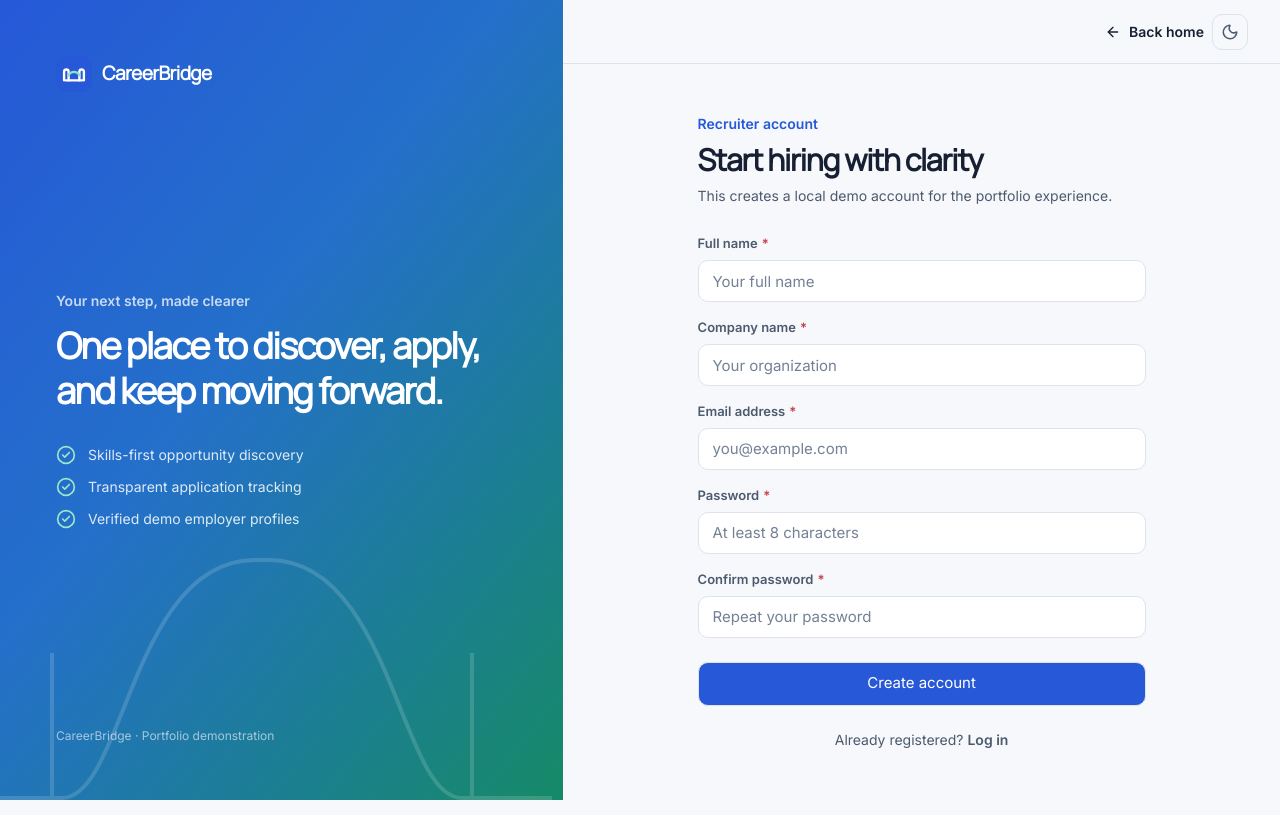
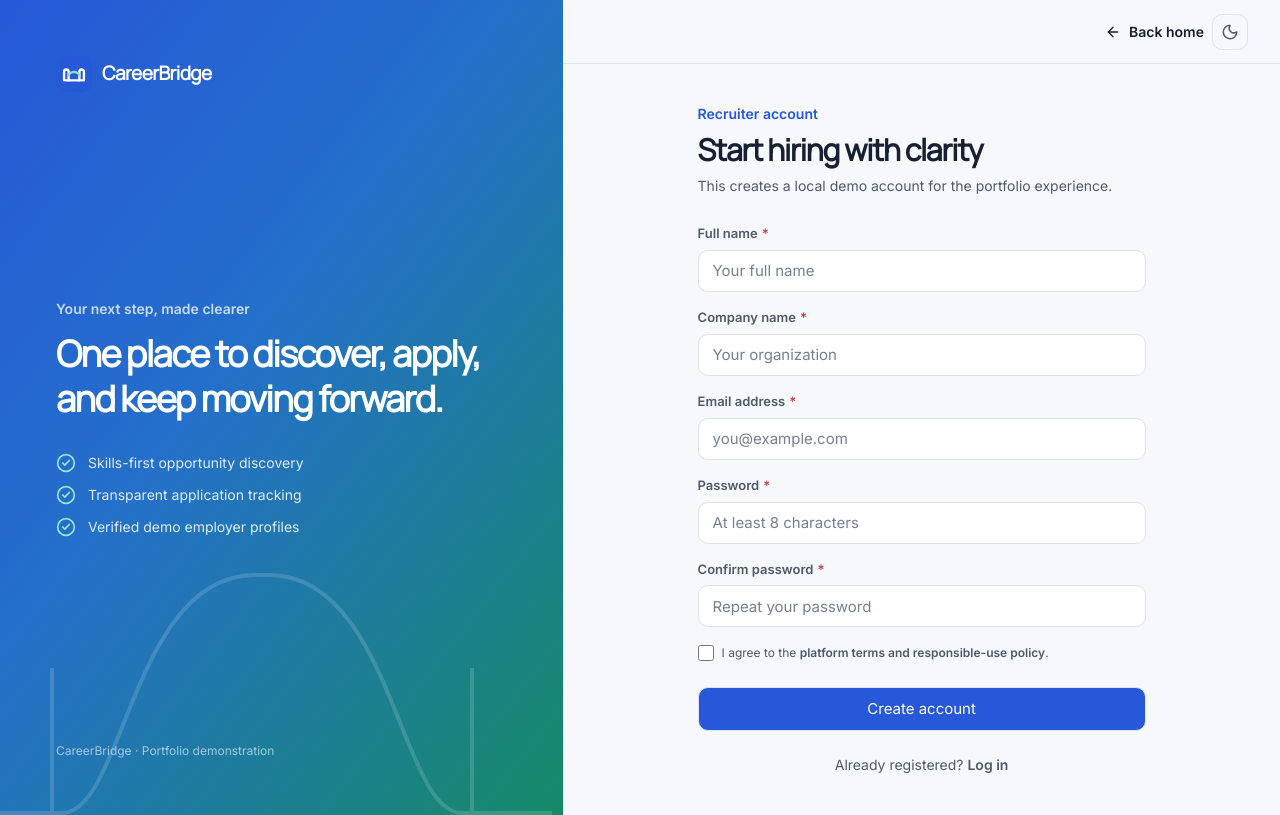
Before and after one commit to Sravanramaraju/CareerBridge-full-stack-off-campus-recruitment-platform-with-AI-assisted-r-sum-screening., a React (Vite) app: page /signup/recruiter in a window 1280 px wide. Built offline with nearby package versions, Linux system fonts and the light colour scheme.

Commit message:
feat: require signup terms consent

```diff
--- a/src/pages/auth/RoleSignupPage.jsx
+++ b/src/pages/auth/RoleSignupPage.jsx
@@ -16,6 +16,7 @@ function createSignupSchema(accountType) {
   email: z.email('Enter a valid email address.'),
   password: z.string().min(8, 'Use at least 8 characters.'),
   confirmPassword: z.string(),
+  acceptedTerms: z.boolean().refine(Boolean, 'Accept the terms to continue.'),
   })
     .refine((values) => values.password === values.confirmPassword, { message: 'Passwords do not match.', path: ['confirmPassword'] })
     .refine((values) => accountType !== 'recruiter' || values.companyName.trim().length >= 2, { message: 'Enter your company name.', path: ['companyName'] });
@@ -26,7 +27,7 @@ export function RoleSignupPage({ accountType }) {
   const [complete, setComplete] = useState(false);
   const navigate = useNavigate();
   const setSession = useAppStore((state) => state.setSession);
-  const { register, handleSubmit, formState: { errors, isSubmitting } } = useForm({ resolver: zodResolver(createSignupSchema(accountType)), defaultValues: { name: '', companyName: '', email: '', password: '', confirmPassword: '' } });
+  const { register, handleSubmit, formState: { errors, isSubmitting } } = useForm({ resolver: zodResolver(createSignupSchema(accountType)), defaultValues: { name: '', companyName: '', email: '', password: '', confirmPassword: '', acceptedTerms: false } });
   const isRecruiter = accountType === 'recruiter';
 
   async function onSubmit(values) {
@@ -49,6 +50,10 @@ export function RoleSignupPage({ accountType }) {
         <FormField label="Email address" error={errors.email?.message} required>{(field) => <Input {...field} type="email" autoComplete="email" placeholder="you@example.com" {...register('email')} />}</FormField>
         <FormField label="Password" error={errors.password?.message} required>{(field) => <Input {...field} type="password" autoComplete="new-password" placeholder="At least 8 characters" {...register('password')} />}</FormField>
         <FormField label="Confirm password" error={errors.confirmPassword?.message} required>{(field) => <Input {...field} type="password" autoComplete="new-password" placeholder="Repeat your password" {...register('confirmPassword')} />}</FormField>
+        <div>
+          <label className="flex items-start gap-2 text-xs leading-5 text-[var(--cb-text-secondary)]"><input type="checkbox" className="mt-0.5 size-4 shrink-0 accent-[var(--cb-primary)]" aria-invalid={Boolean(errors.acceptedTerms)} {...register('acceptedTerms')} /><span>I agree to the <Link to="/resources" className="font-bold text-[var(--cb-primary)] hover:underline">platform terms and responsible-use policy</Link>.</span></label>
+          {errors.acceptedTerms && <p className="mt-1 text-xs text-[var(--cb-danger)]" role="alert">{errors.acceptedTerms.message}</p>}
+        </div>
         <Button type="submit" size="lg" className="mt-2" disabled={isSubmitting}>{isSubmitting && <LoaderCircle className="animate-spin" />}{isSubmitting ? 'Creating account…' : 'Create account'}</Button>
       </form>
       <p className="mt-6 text-center text-sm text-[var(--cb-text-secondary)]">Already registered? <Link to="/login" className="font-bold text-[var(--cb-primary)] hover:underline">Log in</Link></p>
```
